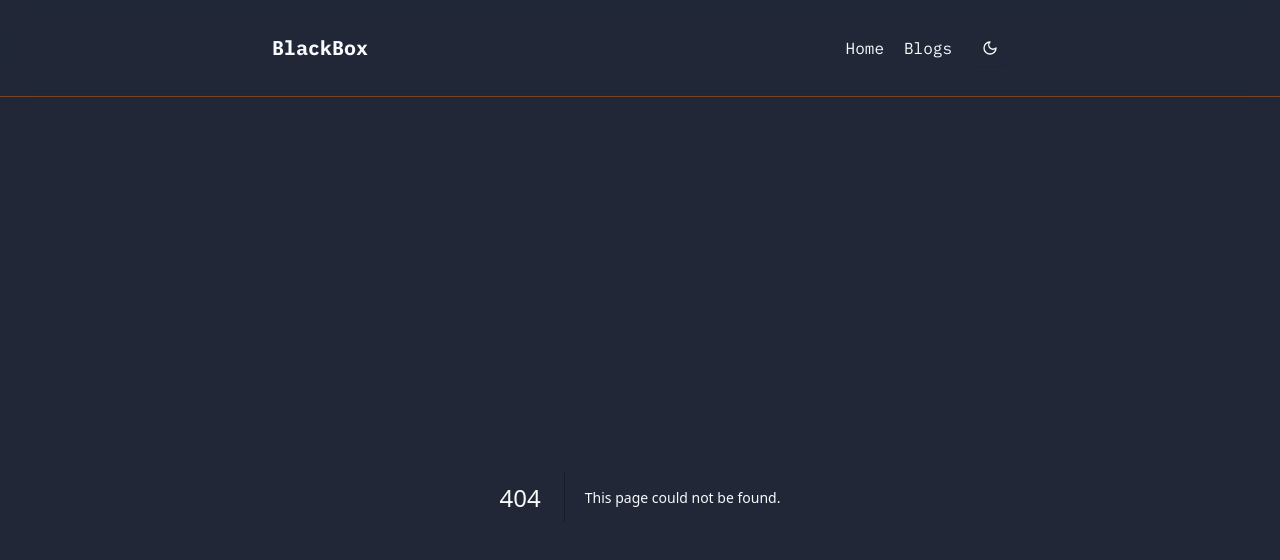
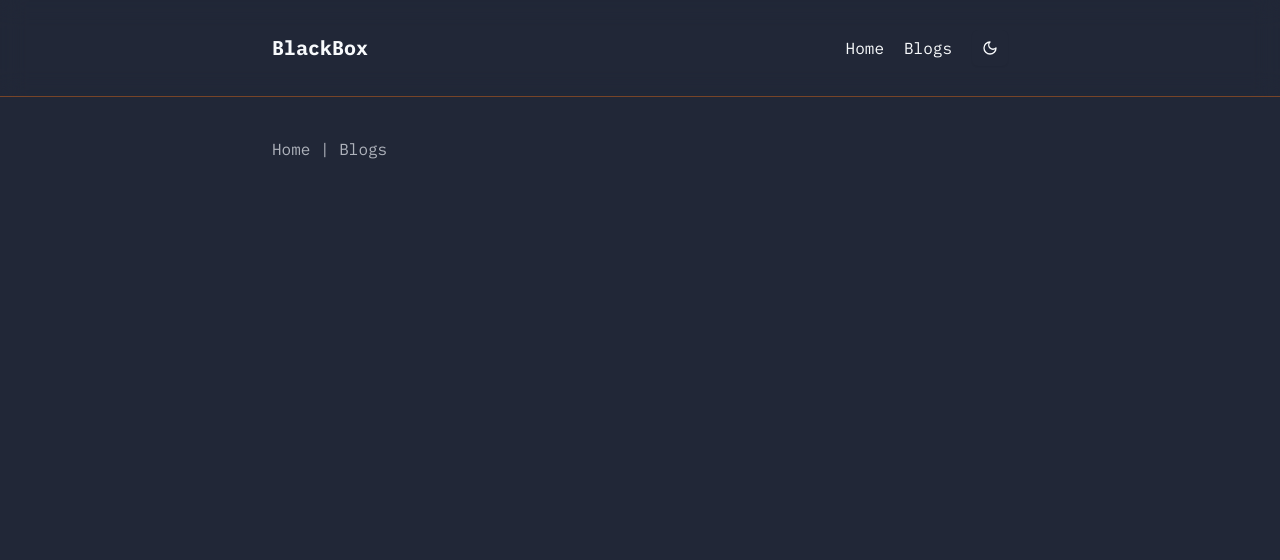
Before and after one commit to dishan1223/blog-app, a Next.js app: page /blogs in a window 1280 px wide. Before the commit this address had no page. Shown: the top 560 px of the page. Built offline with nearby package versions, Linux system fonts and the light colour scheme.

Commit message:
add a blog page route

```diff
--- /dev/null
+++ b/src/app/blogs/page.jsx
@@ -0,0 +1,13 @@
+import MaxWidthWrapper from "@/components/MaxWidthWrapper";
+import Link from "next/link";
+
+export default function Blogs(){
+	return (
+		<MaxWidthWrapper>
+			<div>
+				<p className="dark:text-[#AEB2BB] text-[#525152] "><Link href="/"><span className="dark:hover:text-white hover:text-slate-950">Home</span></Link> | Blogs</p>
+
+			</div>
+		</MaxWidthWrapper>
+	)
+}
--- a/src/components/MaxWidthWrapper.jsx
+++ b/src/components/MaxWidthWrapper.jsx
@@ -3,7 +3,7 @@ import React from 'react'
 
 const MaxWidthWrapper = ({children}) => {
   return (
-    <div className='mx-auto w-[90%] md:w-[736px]'>
+    <div className='mx-auto w-[90%] md:w-[736px] mt-10'>
         {children}
     </div>
   )
```
